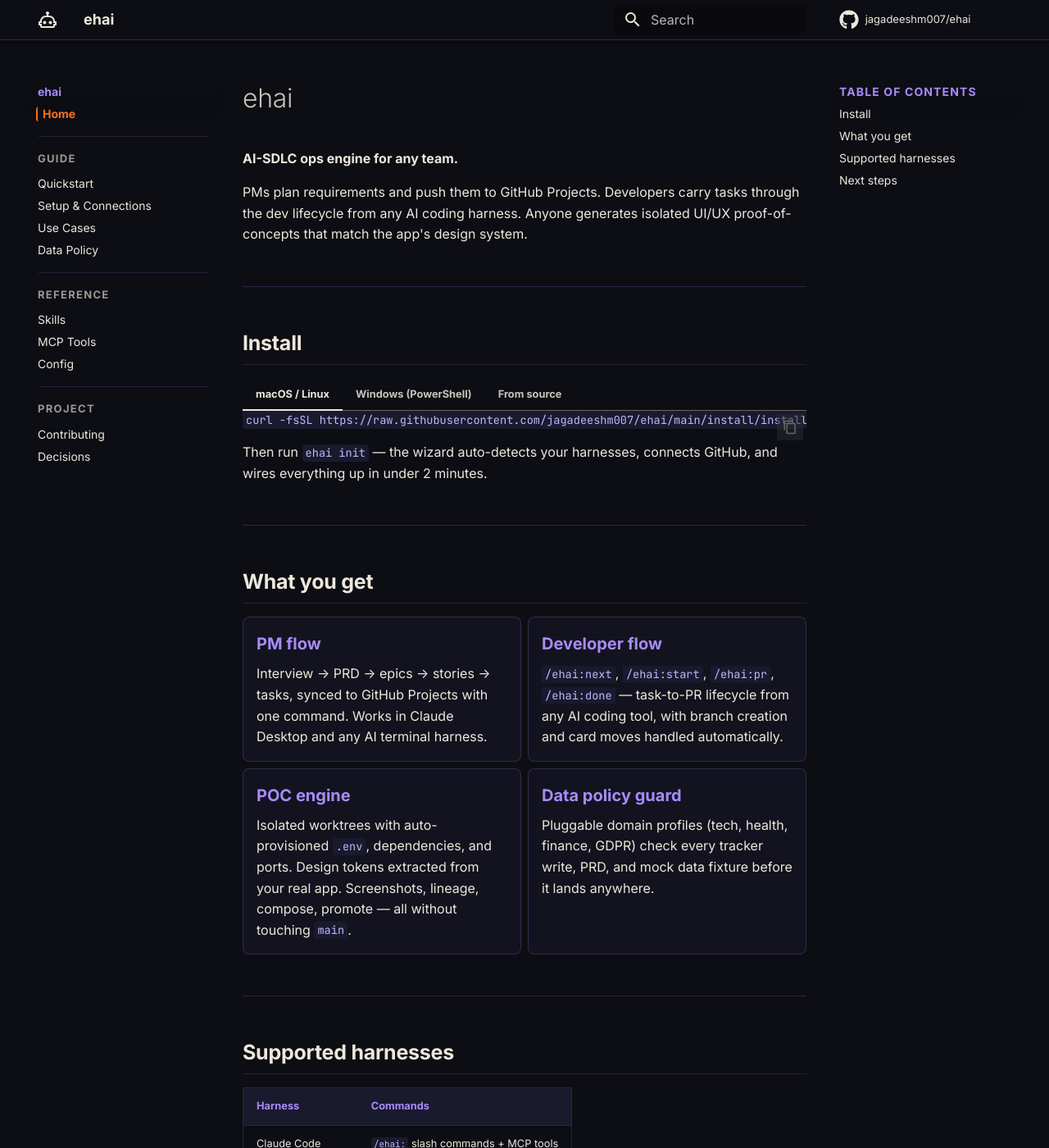
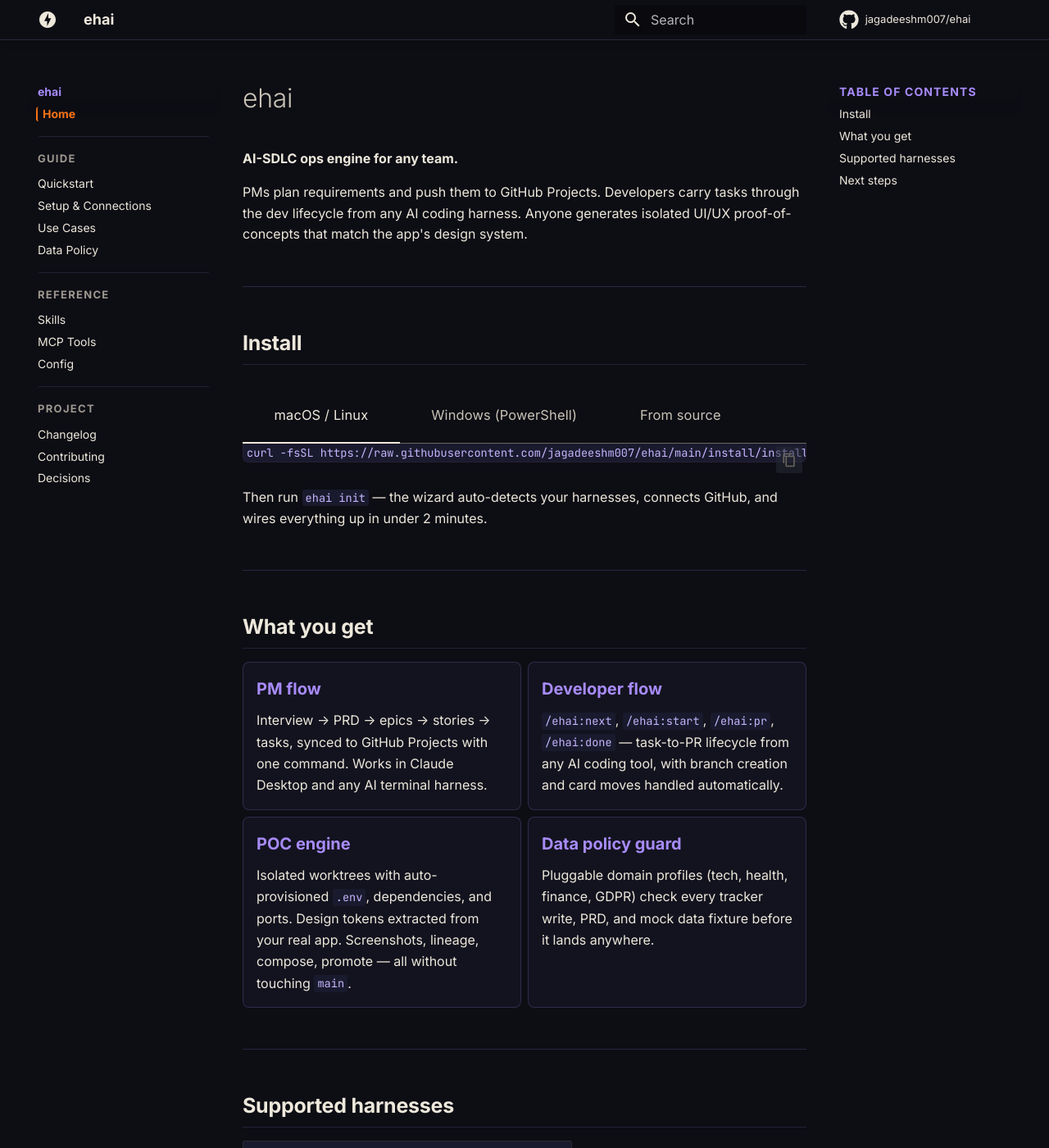
Before and after one commit to jagadeeshm007/ehai, an MkDocs documentation site: the page built from docs/index.md, in a window 1280 px wide and 1400 px high. Shown: the whole window at 82% size. Built offline with MkDocs 1.6.1 and Material for MkDocs 9.7.7, drawn with Linux system fonts in a browser that asks for light colours; comment, search, counter and statistics services are not loaded.

Commit message:
docs: add changelog, fix spacing, change logo icon
- Add Changelog to Project nav section (symlink root CHANGELOG.md)
- mkdocs.yml: logo material/robot-outline → material/lightning-bolt-circle
- claude.css: tabbed install block — border around tab panel, more margin
  around the block, extra gap before the following paragraph; prevents
  the cramped "everything stacked" look in the Install section
- claude.css: list items get line-height 1.65 and bottom margin for
  readable changelog/list sections; h3 spacing increased

Co-Authored-By: Claude Sonnet 4.6 <noreply@anthropic.com>

```diff
--- a/docs/stylesheets/claude.css
+++ b/docs/stylesheets/claude.css
@@ -126,6 +126,45 @@
   border-left: 2px solid #a78bfa;
   padding-left: 0.3rem;
   margin-left: -2px;
+}
+
+/* ─── Tabbed content (install block) ─────────────────────────────── */
+
+/* More breathing room around the whole tabbed block */
+.md-typeset .tabbed-set {
+  margin-top: 1.25rem;
+  margin-bottom: 1.5rem;
+}
+
+/* Tabs bar: a bit more height and clear active underline */
+.md-typeset .tabbed-labels > label {
+  font-size: 0.82rem;
+  font-weight: 500;
+  letter-spacing: 0.01em;
+  padding: 0.5rem 0.9rem;
+  color: var(--md-default-fg-color--light);
+  transition: color 0.15s ease;
+}
+
+.md-typeset .tabbed-labels > label:hover {
+  color: var(--md-accent-fg-color);
+}
+
+.md-typeset .tabbed-labels > [data-md-state="active"] {
+  color: var(--md-accent-fg-color) !important;
+  border-bottom-color: var(--md-accent-fg-color) !important;
+}
+
+/* Tab panel: internal padding so code block doesn't hug the edge */
+.md-typeset .tabbed-content {
+  border: 1px solid rgba(167, 139, 250, 0.15);
+  border-top: none;
+  border-radius: 0 0 6px 6px;
+}
+
+/* Space between code block and the following paragraph */
+.md-typeset .tabbed-set + p {
+  margin-top: 1.25rem;
 }
 
 /* ─── Code blocks ─────────────────────────────────────────────────── */
@@ -272,6 +311,27 @@
   margin-bottom: 0.4rem;
 }
 
+/* ─── Changelog page ──────────────────────────────────────────────── */
+
+/* Each release block (## version) gets a card-like container */
+.md-typeset h2 + h3,
+.md-typeset h2 + p,
+.md-typeset h2 + ul {
+  margin-top: 0.75rem;
+}
+
+/* Category labels in changelog (### Features, ### Fixes, etc.) */
+.md-typeset h3 {
+  margin-top: 1.5rem;
+}
+
+/* List items in changelog / general: more line height so lines don't crunch */
+.md-typeset ul li,
+.md-typeset ol li {
+  margin-bottom: 0.25rem;
+  line-height: 1.65;
+}
+
 /* ─── Buttons ─────────────────────────────────────────────────────── */
 
 .md-typeset .md-button--primary {
--- a/mkdocs.yml
+++ b/mkdocs.yml
@@ -17,7 +17,7 @@ theme:
     code: JetBrains Mono
   icon:
     repo: fontawesome/brands/github
-    logo: material/robot-outline
+    logo: material/lightning-bolt-circle
   favicon: https://raw.githubusercontent.com/jagadeeshm007/ehai/main/docs/assets/favicon.png
   features:
     - navigation.sections
@@ -66,5 +66,6 @@ nav:
       - MCP Tools: reference/mcp-tools.md
       - Config: reference/config.md
   - Project:
+      - Changelog: CHANGELOG.md
       - Contributing: CONTRIBUTING.md
       - Decisions: DECISIONS.md
```
Also changed, not shown: docs/CHANGELOG.md (added, +1 -0 lines).
